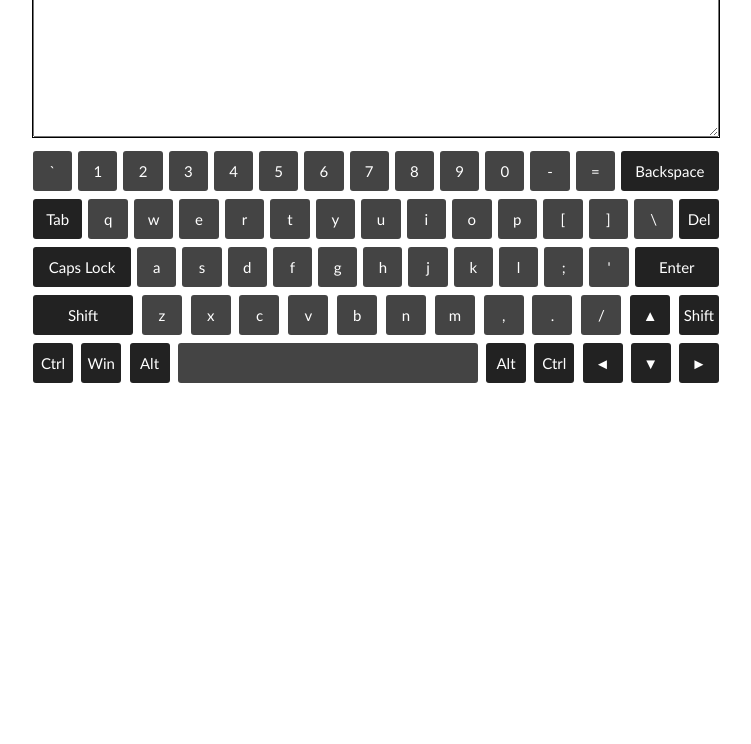
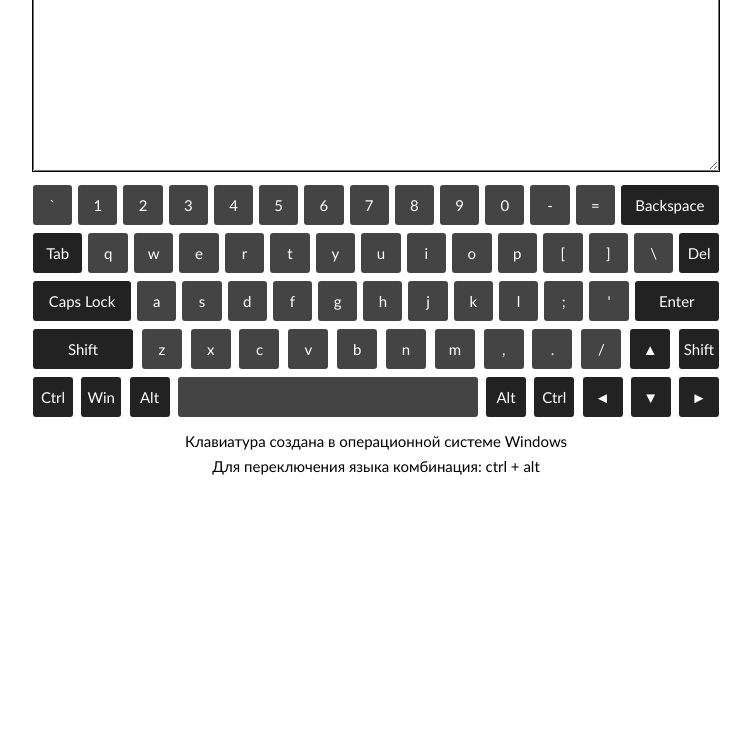
Before and after one commit to mariyavoytovich/virtual-keyboard, a website built with webpack: page index.html in a window 1280 px wide. Shown: the part 56-800 px from the top of the page, without its empty margins (264-1015 px from the left). Built offline with nearby package versions, Linux system fonts and the light colour scheme.

Commit message:
feat: add header and footer

```diff
--- a/index.html
+++ b/index.html
@@ -6,6 +6,6 @@
     <meta name="viewport" content="width=device-width, initial-scale=1.0">
     <title>Codejam "Virtual Keyboard"</title>
 </head>
-<body>
+<body class="body">
 </body>
 </html>
--- a/src/js/App/App.js
+++ b/src/js/App/App.js
@@ -1,7 +1,10 @@
+import { SectionElement } from "../Base/SectionElement";
 import { UIElement } from "../Base/UIElement";
 import { TextEditor } from "../Editor/TextEditor";
 import { VirtualKeyboard } from "../Keyboard/VirtualKeyboard";
 import { AppContainer } from "./AppContainer";
+import { AppFooter } from "./AppFooter";
+import { AppHeader } from "./AppHeader";
 
 
 
@@ -12,10 +15,16 @@ export class App {
 
     initElements(){
         const container = new AppContainer();
+        const appHeader = new AppHeader();
         const textEditor = new TextEditor();
         const virtualKeyboard = new VirtualKeyboard(textEditor);
 
-        container.addElements(textEditor, virtualKeyboard);
+        const mainSection = new SectionElement(true);
+        mainSection.addElements(textEditor, virtualKeyboard);
+
+        const footer = new AppFooter();
+
+        container.addElements(appHeader, mainSection, footer);
         container.init();
         container.show();
     }
--- a/src/js/App/AppContainer.js
+++ b/src/js/App/AppContainer.js
@@ -1,18 +1,9 @@
-import { UIElement } from "../Base/UIElement";
 import { GroupElement } from "../Base/GroupElement";
-
-const cssClasses = {
-  APP_CONTAINER: "container"
-}
 
 export class AppContainer extends GroupElement {
 
   show() {
-    const body = document.querySelector('body');
+    const body = document.querySelector('.body');
     super.show(body);
   }
-
-  createElement() {
-    return this.createDomNode('div', cssClasses.APP_CONTAINER);
-  }
 }
--- /dev/null
+++ b/src/js/App/AppFooter.js
@@ -0,0 +1,17 @@
+import { FooterElement } from "../Base/FooterElement";
+import { PElement } from "../Base/PElement";
+
+const cssClasses = {
+  DESCRIPTION: 'description',
+  LANGUAGE: 'language'
+
+}
+export class AppFooter extends FooterElement {
+
+  init() {
+    const description = new PElement('Клавиатура создана в операционной системе Windows', [cssClasses.DESCRIPTION]);
+    const language = new PElement('Для переключения языка комбинация: ctrl + alt', [cssClasses.LANGUAGE]);
+    this._contentWrapper.addElements(description, language);
+    super.init();
+  }
+}
--- /dev/null
+++ b/src/js/App/AppHeader.js
@@ -0,0 +1,20 @@
+import { HeaderElement } from "../Base/HeaderElement";
+import { SectionElement } from "../Base/SectionElement";
+
+const cssClasses = {
+  HEADER: 'header'
+}
+
+const HEADER_TEXT = 'RSS Виртуальная клавиатура';
+
+export class AppHeader extends SectionElement {
+
+  init(){
+    const header = new HeaderElement(1, HEADER_TEXT);
+    this._contentWrapper.addElement(header);
+  }
+
+  createElement() {
+    return this.createDomNode('header', cssClasses.HEADER);
+  }
+}
--- /dev/null
+++ b/src/js/Base/ContentWrapper.js
@@ -0,0 +1,12 @@
+import { GroupElement } from "./GroupElement";
+
+const cssClasses = {
+  WRAPPER: "wrapper"
+}
+
+export class ContentWrapper extends GroupElement {
+
+  createElement() {
+    return this.createDomNode('div', cssClasses.WRAPPER);
+  }
+}
--- /dev/null
+++ b/src/js/Base/FooterElement.js
@@ -0,0 +1,11 @@
+import { SectionElement } from "./SectionElement";
+
+const cssClasses = {
+  FOOTER: 'footer'
+}
+
+export class FooterElement extends SectionElement {
+  createElement() {
+    return this.createDomNode('footer', cssClasses.FOOTER);
+  }
+}
--- a/src/js/Base/GroupElement.js
+++ b/src/js/Base/GroupElement.js
@@ -4,11 +4,11 @@ export class GroupElement extends UIElement {
   _elements = [];
 
   show(container, props) {
-    const groupContainer = this.createElement(props);
+    const groupContainer = this.createElement(props) ?? container;
     for (let element of this._elements) {
       element.show(groupContainer, props);
     }
-    container.append(groupContainer);
+    groupContainer !== container && container.append(groupContainer);
   }
 
   addElements(...elements) {
--- /dev/null
+++ b/src/js/Base/HeaderElement.js
@@ -0,0 +1,19 @@
+import { ItemElement } from "./ItemElement";
+
+const cssClasses ={
+  HEADING: 'heading'
+}
+
+export class HeaderElement extends ItemElement {
+  constructor(level, text) {
+    super();
+    this._level = level;
+    this._tetxt = text;
+  }
+
+  createElement() {
+    const header = this.createDomNode(`h${this._level}`, cssClasses.HEADING);
+    header.textContent = this._tetxt;
+    return header;
+  }
+}
--- /dev/null
+++ b/src/js/Base/PElement.js
@@ -0,0 +1,16 @@
+import { ItemElement } from "./ItemElement";
+
+export class PElement extends ItemElement {
+
+  constructor(text, cssClasses) {
+    super();
+    this._text = text;
+    this._cssClasses = cssClasses;
+  }
+
+  createElement() {
+    const p = this.createDomNode('p', ...this._cssClasses);
+    p.textContent = this._text;
+    return p;
+  }
+}
--- /dev/null
+++ b/src/js/Base/SectionElement.js
@@ -0,0 +1,28 @@
+import { ContentWrapper } from "./ContentWrapper";
+import { UIElement } from "./UIElement";
+
+export class SectionElement extends UIElement {
+  _contentWrapper = new ContentWrapper();
+
+  constructor(){
+    super();
+  }
+
+  show(container, props){
+    const section = this.createElement();
+    this._contentWrapper.show(section, props);
+    container.append(section);
+  }
+
+  createElement() {
+    return this.createDomNode('section');
+  }
+
+  addElements(...elements) {
+    this._contentWrapper.addElements(...elements);
+  }
+
+  init(){
+    this._contentWrapper.init();
+  }
+}
--- a/src/sass/base/_base.scss
+++ b/src/sass/base/_base.scss
@@ -8,7 +8,11 @@ html {
     font-size: 10px;
 }
 
-.container{
+.body{
+    padding: 10px 0;
+}
+
+.wrapper{
     margin: 0 auto;
     max-width: $container-max-widht;
     width: 100%;
@@ -19,3 +23,7 @@ html {
 .hidden{
     display: none;
 }
+
+.heading{
+    text-align: center;
+}
--- /dev/null
+++ b/src/sass/components/_footer.scss
@@ -0,0 +1,6 @@
+.description,
+.language{
+    margin: 10px auto;
+    text-align: center;
+    line-height: 1.5rem;
+}
--- a/src/sass/style.scss
+++ b/src/sass/style.scss
@@ -8,3 +8,4 @@
 //Components
 @import 'components/text-editor';
 @import 'components/virtual-keyboard';
+@import 'components/footer';
```
Also changed, not shown: src/js/Base/MainSection.js (added, +7 -0 lines).
